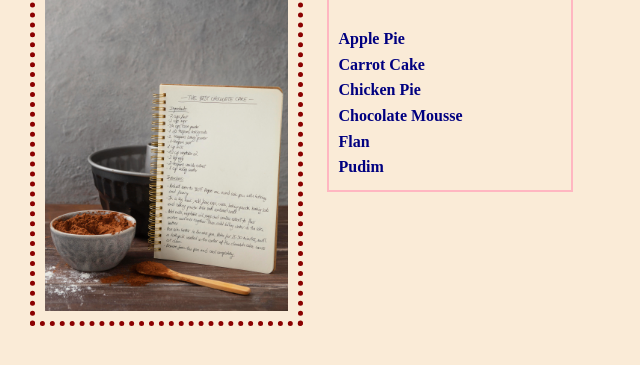
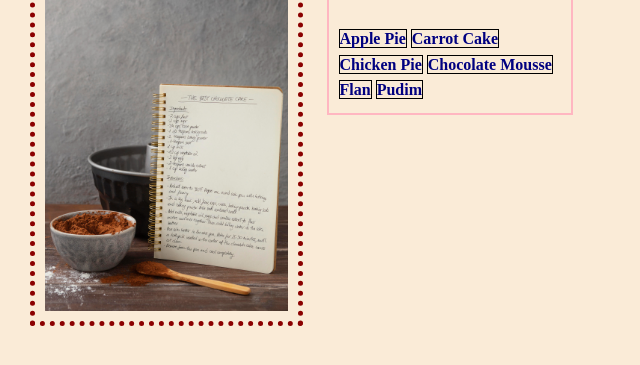
Before and after one commit to Enirudo/odin-recipes, a plain HTML site: page index.html in a window 1280 px wide. Shown: the part 107-472 px from the top of the page, without its empty margins (0-640 px from the left). Drawn offline with Linux system fonts and the light colour scheme.

Commit message:
Refactor HTML structure for recipe links and update CSS styles for list items

```diff
--- a/css/styles.css
+++ b/css/styles.css
@@ -45,8 +45,10 @@ h1 {
     padding: 20px
  }
 
-li {
+ul li {
+    display: inline;
     list-style: none;
+    border: black solid 1px;
 }
 
 /* Default link style */
--- a/index.html
+++ b/index.html
@@ -11,15 +11,28 @@
       <img class="recipes-card image" src="img/recipes-book.jpg" alt="A recipes notebook, a bowl and a wood spoon">
       <div class="recipes-card content">
         <h1>Odin Recipes</h1>
+        <div>
+          <div>
             <ul>
               <li><a href="recipes/apple-pie.html">Apple Pie</a></li>
               <li><a href="recipes/carrot-cake.html">Carrot Cake</a></li>
+            </ul>
+          </div>
+          <div>
+            <ul>
               <li><a href="recipes/chicken-pie.html">Chicken Pie</a></li>
               <li><a href="recipes/chocolate-mousse.html">Chocolate Mousse</a></li>
+
+            </ul>
+          </div>
+          <div>
+            <ul>
               <li><a href="recipes/flan.html">Flan</a></li>
               <li><a href="recipes/pudim.html">Pudim</a></li>
             </ul>
           </div>
         </div>
+      </div>
+    </div>
   </body>
 </html>
```
Lines whose indentation alone changed are shown as unchanged.
